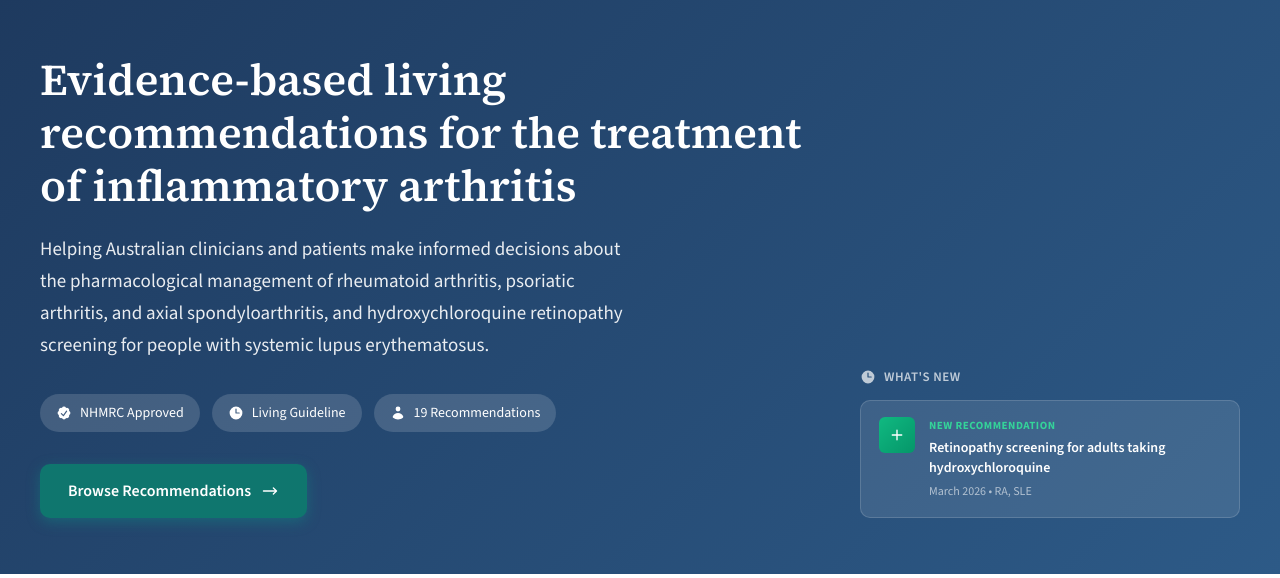
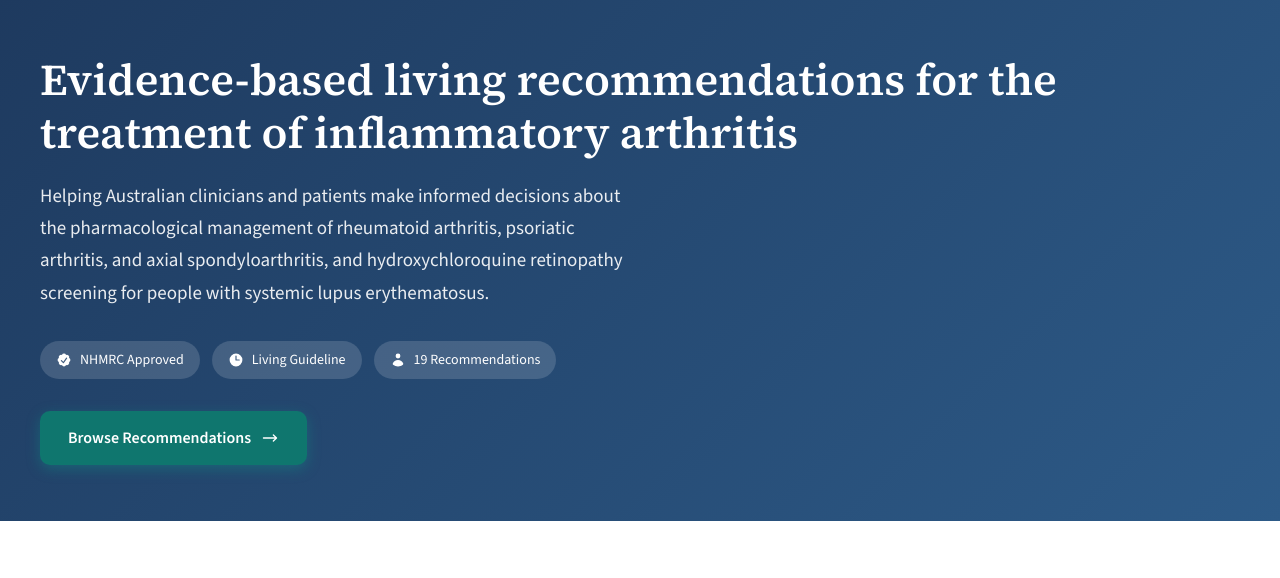
Before and after one commit to anzmusc-guidelines/anzmusc-guidelines.github.io, a plain HTML site: page adult/index.html in a window 1280 px wide. Shown: the part 139-717 px from the top of the page. Drawn offline with nearby package versions, Linux system fonts and the light colour scheme.

Commit message:
Retire the What's New entry for the HCQ retinopathy recommendation
The recommendation (Adult rec-18) is now more than six months old, so it
no longer belongs under What's New. Remove its entry from the gateway page
and, since it was the only item there, the What's New panel from the Adult
page hero. The panel's CSS stays and a comment marks where to re-add it.

Record the six-month convention in site-decisions.md and note in the
new-recommendation skill that the hero panel may need re-adding.

Co-Authored-By: Claude Fable 5.1 <noreply@anthropic.com>
Claude-Session: https://claude.ai/code/session_01PdLaYVrjxJdMJHuoGYFXx6

```diff
--- a/adult/index.html
+++ b/adult/index.html
@@ -611,29 +611,7 @@
                 </div>
                 <a href="#recommendations" class="hero-cta">Browse Recommendations <svg xmlns="http://www.w3.org/2000/svg" viewBox="0 0 20 20" fill="currentColor"><path fill-rule="evenodd" d="M2 10a.75.75 0 01.75-.75h12.59l-2.1-1.95a.75.75 0 111.02-1.1l3.5 3.25a.75.75 0 010 1.1l-3.5 3.25a.75.75 0 11-1.02-1.1l2.1-1.95H2.75A.75.75 0 012 10z" clip-rule="evenodd"/></svg></a>
             </div>
-            <div class="whats-new-section">
-                <div class="whats-new-container">
-                    <div class="whats-new-header">
-                        <h2>
-                            <svg xmlns="http://www.w3.org/2000/svg" viewBox="0 0 20 20" fill="currentColor"><path fill-rule="evenodd" d="M10 18a8 8 0 100-16 8 8 0 000 16zm.75-13a.75.75 0 00-1.5 0v5c0 .414.336.75.75.75h4a.75.75 0 000-1.5h-3.25V5z" clip-rule="evenodd"/></svg>
-                            What's New
-                        </h2>
-                    </div>
-                    <div class="whats-new-grid">
-                        <!-- New recommendation: HCQ retinopathy screening -->
-                        <div class="whats-new-item" onclick="openModal('rec-18')">
-                            <div class="whats-new-badge new">
-                                <svg xmlns="http://www.w3.org/2000/svg" viewBox="0 0 20 20" fill="currentColor"><path d="M10.75 4.75a.75.75 0 00-1.5 0v4.5h-4.5a.75.75 0 000 1.5h4.5v4.5a.75.75 0 001.5 0v-4.5h4.5a.75.75 0 000-1.5h-4.5v-4.5z"/></svg>
-                            </div>
-                            <div class="whats-new-content">
-                                <div class="whats-new-label new">New Recommendation</div>
-                                <div class="whats-new-title">Retinopathy screening for adults taking hydroxychloroquine</div>
-                                <div class="whats-new-meta">March 2026 • RA, SLE</div>
-                            </div>
-                        </div>
-                    </div>
-                </div>
-            </div>
+            <!-- What's New panel: re-add here when a recommendation is new or materially changed (see .claude/site-decisions.md) -->
         </div>
     </section>
 
```
Also changed, not shown: index.html (+0 -11 lines), 2 other files.
